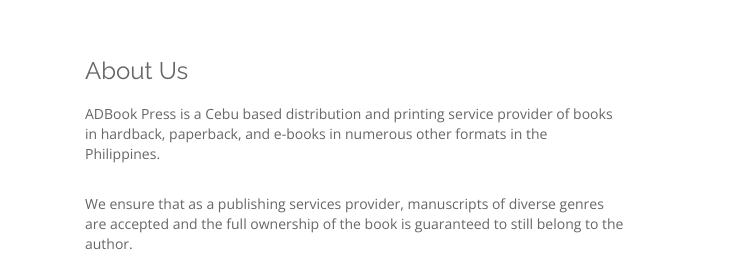
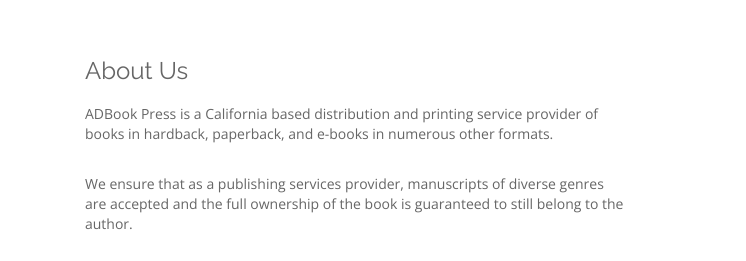
Before and after one commit to adbookpress/adbookpress.github.io, a website: page about.html in a window 1280 px wide. Shown: the part 731-992 px from the top of the page, 0-746 px from the left. Drawn offline with nearby package versions, Linux system fonts and the light colour scheme.

Commit message:
Update about.html

```diff
--- a/about.html
+++ b/about.html
@@ -103,7 +103,7 @@
           <div class="col-md-6 about-content">
             <h3 class="about-title">About Us</h3>
             <p class="about-text">
-              ADBook Press is a Cebu based distribution and printing service provider of books in hardback, paperback, and e-books in numerous other formats in the Philippines.
+              ADBook Press is a California based distribution and printing service provider of books in hardback, paperback, and e-books in numerous other formats.
             </p>
             <p class="about-text">
               We ensure that as a publishing services provider, manuscripts of diverse genres are accepted and the full ownership of the book is guaranteed to still belong to the author.
```
